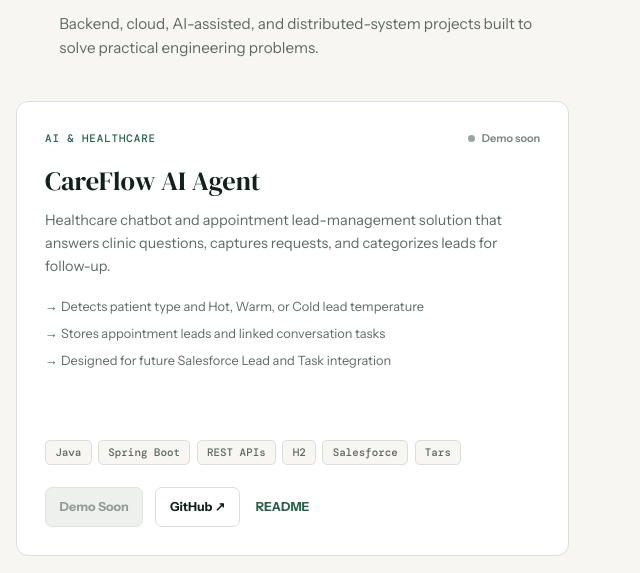
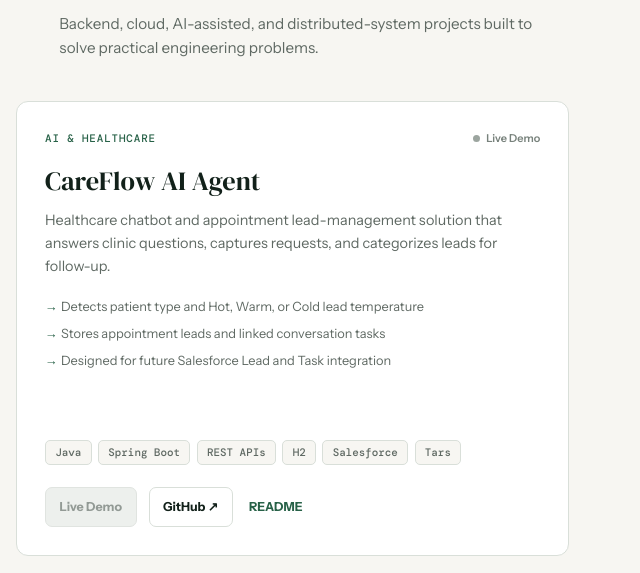
Before and after one commit to meharshrajvardhan/portfolio, a plain HTML site: page index.html in a window 1280 px wide. Shown: the part 1344-1917 px from the top of the page, 634-1274 px from the left. Drawn offline with nearby package versions, Linux system fonts and the light colour scheme.

Commit message:
Update index.html

```diff
--- a/index.html
+++ b/index.html
@@ -81,14 +81,14 @@
           </ul>
           <div class="tags"><span>Java 21</span><span>Spring Boot</span><span>Spring Security</span><span>PostgreSQL</span><span>Docker</span><span>Azure</span></div>
           <div class="project-actions">
-            <a class="btn btn-primary" href="https://oms-app.niceforest-b7938ce5.centralindia.azurecontainerapps.io/swagger-ui/index.html#/" target="_blank" rel="noopener noreferrer">Live Demo ↗</a>
+            <a class="btn btn-primary" href="https://order-management-system-1-i6a1.onrender.com/" target="_blank" rel="noopener noreferrer">Live Demo ↗</a>
             <a class="btn btn-secondary" href="https://github.com/meharshrajvardhan/order-management-system" target="_blank" rel="noopener noreferrer">GitHub ↗</a>
             <a class="text-link" href="https://github.com/meharshrajvardhan/order-management-system#readme" target="_blank" rel="noopener noreferrer">README</a>
           </div>
         </article>
 
         <article class="project-card">
-          <div class="project-top"><span class="project-type">AI &amp; healthcare</span><span class="status"><i></i>Demo soon</span></div>
+          <div class="project-top"><span class="project-type">AI &amp; healthcare</span><span class="status"><i></i>Live Demo</span></div>
           <h3>CareFlow AI Agent</h3>
           <p>Healthcare chatbot and appointment lead-management solution that answers clinic questions, captures requests, and categorizes leads for follow-up.</p>
           <ul>
@@ -98,7 +98,7 @@
           </ul>
           <div class="tags"><span>Java</span><span>Spring Boot</span><span>REST APIs</span><span>H2</span><span>Salesforce</span><span>Tars</span></div>
           <div class="project-actions">
-            <span class="btn btn-disabled" title="Public deployment coming soon">Demo Soon</span>
+            <span class="btn btn-disabled" title="Public deployment coming soon">Live Demo</span>
             <a class="btn btn-secondary" href="https://github.com/meharshrajvardhan/careflow-ai-agent" target="_blank" rel="noopener noreferrer">GitHub ↗</a>
             <a class="text-link" href="https://github.com/meharshrajvardhan/careflow-ai-agent#readme" target="_blank" rel="noopener noreferrer">README</a>
           </div>
```
